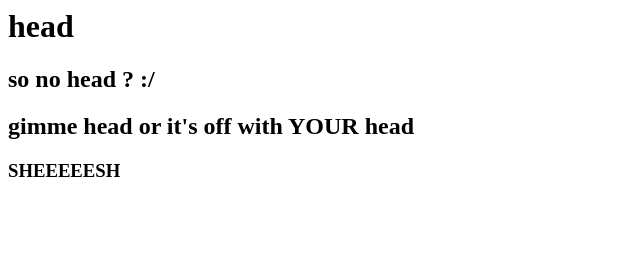
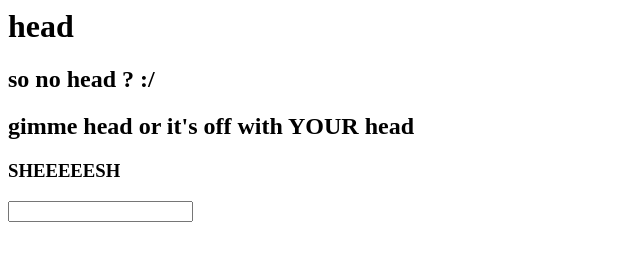
Before and after one commit to plasticbeaches/plasticbeaches.github.io, a plain HTML site: page index.html in a window 1280 px wide. Shown: the whole page, without its empty margins (0-640 px from the left). Drawn offline with Linux system fonts and the light colour scheme.

Commit message:
Update index.html

```diff
--- a/index.html
+++ b/index.html
@@ -3,4 +3,5 @@
     <h2>so no head ? :/</h2>
     <h2> gimme head or it's off with YOUR head </h2>
     <h3>SHEEEEESH</h3>
+    <input type='text' id='username'>
 </html>
```
